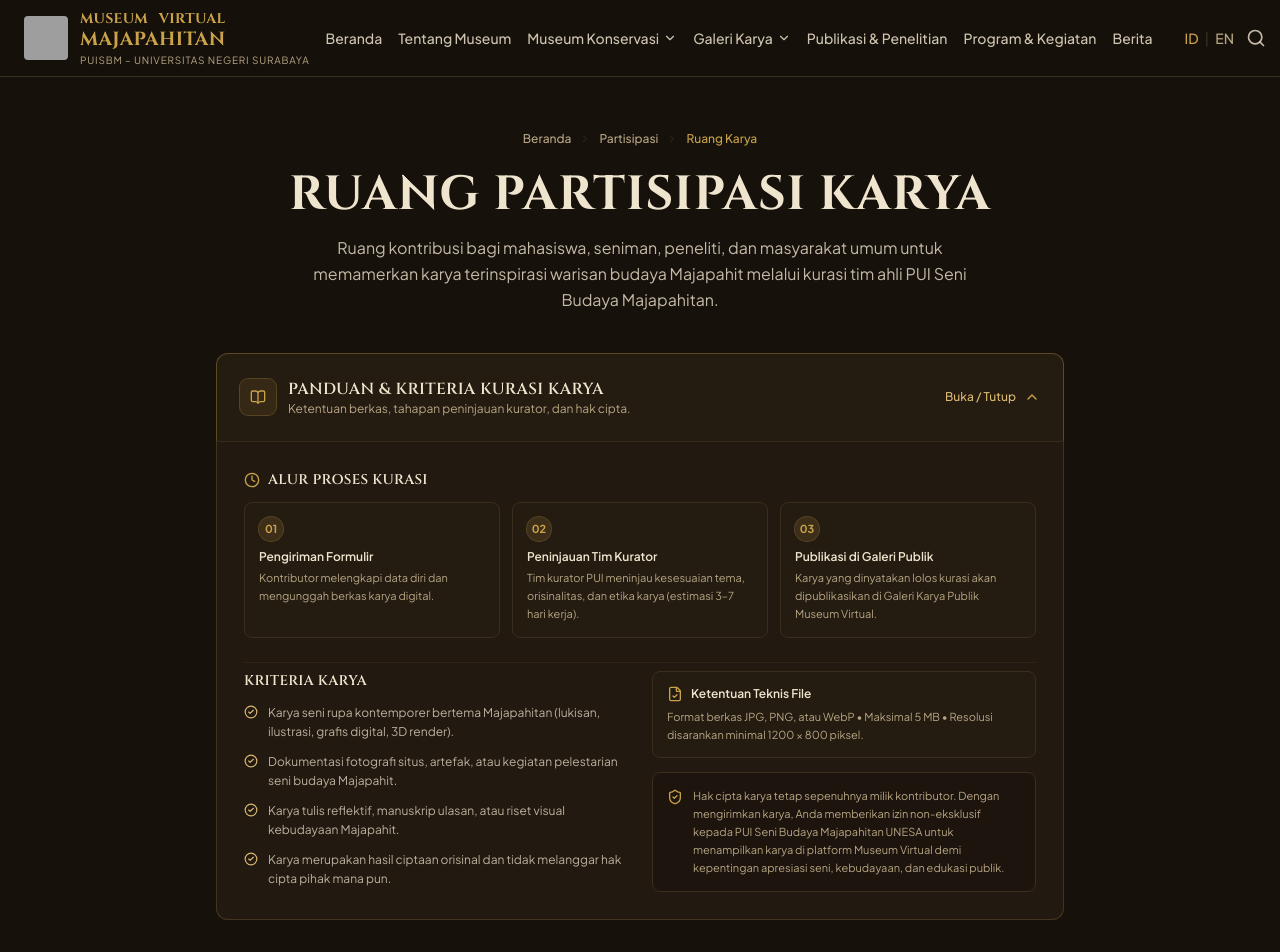
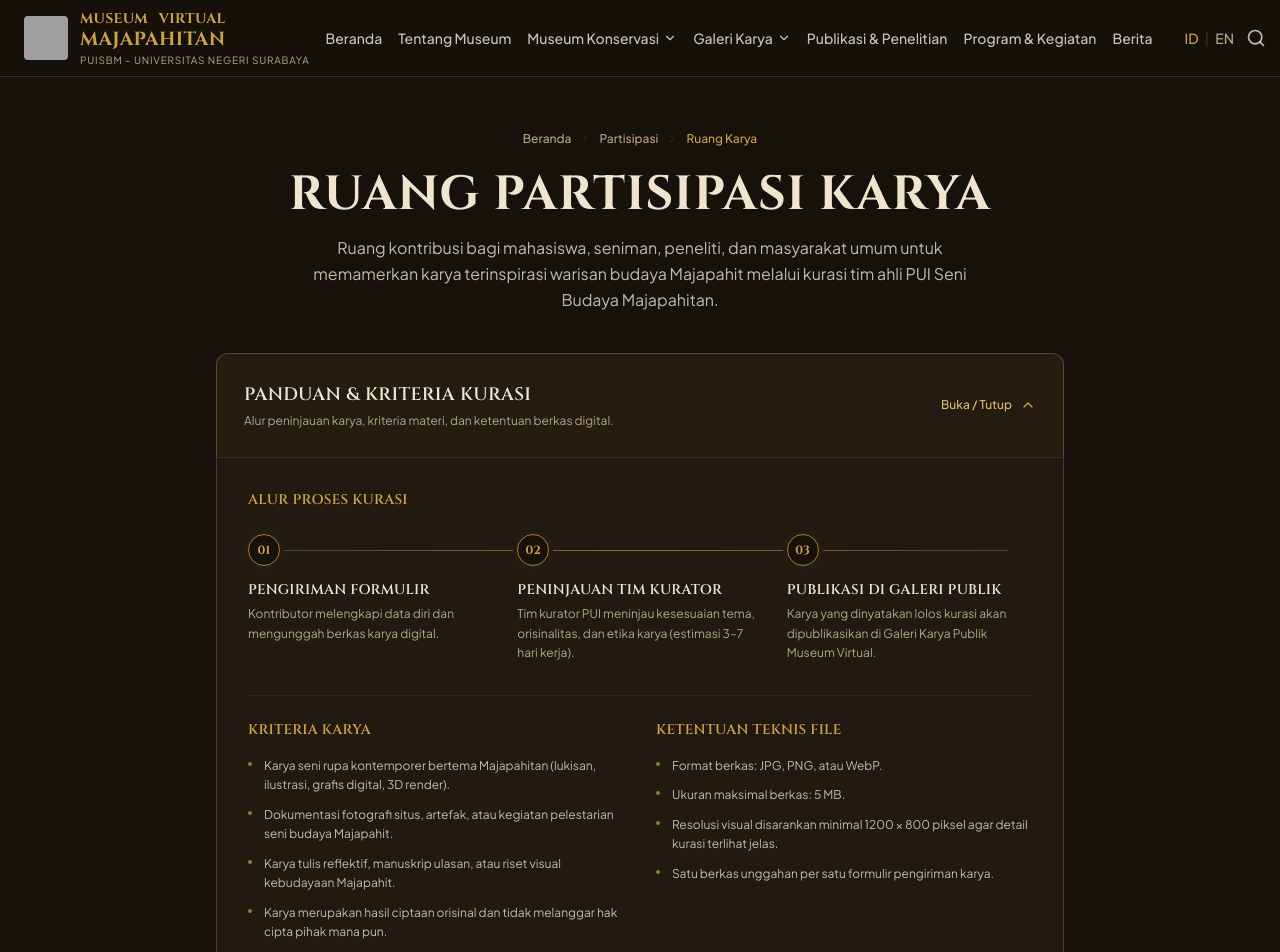
Before and after one commit to dhiyazhar/majapahitan-web, a Next.js app: page /partisipasi/kirim-karya in a window 1280 px wide. Shown: the top 952 px of the page. Built offline with nearby package versions, Linux system fonts and the light colour scheme; grey boxes are pictures that could not be loaded.

Commit message:
style: remove inner cards and checklist icons, replace with horizontal connected timeline

```diff
--- a/app/partisipasi/kirim-karya/page.tsx
+++ b/app/partisipasi/kirim-karya/page.tsx
@@ -3,11 +3,6 @@ import Link from "next/link";
 import {
   ChevronRight,
   ChevronDown,
-  CheckCircle2,
-  FileCheck,
-  Clock,
-  ShieldCheck,
-  BookOpen,
   ArrowRight,
 } from "lucide-react";
 import Navbar from "@/components/layout/Navbar";
@@ -63,100 +58,99 @@ export default function KirimKaryaPage() {
               className="group overflow-hidden rounded-xl bg-panel ring-gold-frame transition-all duration-300"
               open
             >
-              <summary className="flex cursor-pointer list-none items-center justify-between p-5 sm:p-6 transition-colors hover:bg-panel-2">
-                <div className="flex items-center gap-3">
-                  <div className="flex h-9 w-9 items-center justify-center rounded-lg bg-gold/10 text-gold ring-1 ring-gold/30">
-                    <BookOpen className="h-4 w-4" />
-                  </div>
+              <summary className="flex cursor-pointer list-none items-center justify-between p-6 sm:p-7 transition-colors hover:bg-panel-2">
                 <div>
-                    <h2 className="font-display text-sm font-semibold uppercase tracking-wider text-cream sm:text-base">
-                      Panduan & Kriteria Kurasi Karya
+                  <h2 className="font-display text-base font-semibold uppercase tracking-wider text-cream sm:text-lg">
+                    Panduan & Kriteria Kurasi
                   </h2>
-                    <p className="text-[11px] text-muted sm:text-xs">
-                      Ketentuan berkas, tahapan peninjauan kurator, dan hak cipta.
+                  <p className="mt-1 text-xs text-muted">
+                    Alur peninjauan karya, kriteria materi, dan ketentuan berkas digital.
                   </p>
                 </div>
-                </div>
 
-                <div className="flex items-center gap-2 text-xs text-gold-soft">
-                  <span className="hidden sm:inline font-medium">
-                    Buka / Tutup
-                  </span>
+                <div className="flex items-center gap-2 text-xs font-medium text-gold-soft">
+                  <span className="hidden sm:inline">Buka / Tutup</span>
                   <ChevronDown className="h-4 w-4 transition-transform duration-300 group-open:rotate-180 text-gold" />
                 </div>
               </summary>
 
-              <div className="border-t border-hairline/80 p-5 sm:p-7 space-y-6 bg-ink-2/40">
-                {/* 3 Langkah Alur */}
+              <div className="border-t border-hairline p-6 sm:p-8 space-y-8 bg-ink-2/30">
+                {/* 1. Alur Proses Kurasi — Horizontal Connected Timeline */}
                 <div>
-                  <div className="flex items-center gap-2 text-gold mb-3">
-                    <Clock className="h-4 w-4" />
-                    <h3 className="font-display text-xs font-semibold uppercase tracking-wider text-cream sm:text-sm">
+                  <h3 className="font-display text-xs font-semibold uppercase tracking-[0.2em] text-gold sm:text-sm">
                     {panduan.alurTitle}
                   </h3>
-                  </div>
 
-                  <div className="grid grid-cols-1 gap-3 sm:grid-cols-3">
+                  <div className="relative mt-6">
+                    {/* Connecting Line Track */}
+                    <div className="absolute top-4 left-6 right-6 hidden sm:block h-[1px] bg-gradient-to-r from-gold/30 via-gold/60 to-gold/30" />
+
+                    <div className="grid grid-cols-1 gap-6 sm:grid-cols-3 sm:gap-6">
                       {panduan.alurSteps.map((step) => (
                         <div
                           key={step.step}
-                        className="rounded-lg border border-hairline bg-panel p-3.5"
+                          className="relative z-10 flex flex-col items-start"
                         >
-                        <span className="flex h-6 w-6 items-center justify-center rounded-full bg-gold/15 text-[11px] font-bold text-gold ring-1 ring-gold/30">
+                          <span className="flex h-8 w-8 items-center justify-center rounded-full bg-ink border border-gold-deep font-display text-xs font-bold text-gold ring-4 ring-panel">
                             {step.step}
                           </span>
-                        <p className="mt-2 text-xs font-semibold text-cream">
+                          <h4 className="mt-3.5 font-display text-xs font-semibold uppercase tracking-wide text-cream sm:text-sm">
                             {step.title}
-                        </p>
-                        <p className="mt-1 text-[11px] text-muted leading-relaxed">
+                          </h4>
+                          <p className="mt-1 text-xs text-muted leading-relaxed">
                             {step.desc}
                           </p>
                         </div>
                       ))}
                     </div>
                   </div>
+                </div>
 
-                {/* Kriteria & Ketentuan File (2 Kolom di Tablet/Desktop) */}
-                <div className="grid grid-cols-1 gap-6 md:grid-cols-2 pt-2 border-t border-hairline/50">
-                  {/* Kriteria */}
+                {/* 2. Kriteria & Ketentuan Berkas (Editorial Clean List — Tanpa Kotak & Tanpa Ikon Checkmark) */}
+                <div className="grid grid-cols-1 gap-8 md:grid-cols-2 pt-6 border-t border-hairline/60">
+                  {/* Kriteria Karya */}
                   <div>
-                    <h3 className="font-display text-xs font-semibold uppercase tracking-wider text-cream sm:text-sm mb-3">
+                    <h3 className="font-display text-xs font-semibold uppercase tracking-[0.2em] text-gold sm:text-sm">
                       {panduan.kriteriaTitle}
                     </h3>
-                    <ul className="space-y-2.5">
+                    <ul className="mt-4 space-y-2.5">
                       {panduan.kriteriaList.map((item, idx) => (
                         <li
                           key={idx}
-                          className="flex items-start gap-2.5 text-xs leading-relaxed text-cream/75"
+                          className="flex items-start gap-3 text-xs leading-relaxed text-cream/80"
                         >
-                          <CheckCircle2 className="mt-0.5 h-3.5 w-3.5 shrink-0 text-gold-soft" />
+                          <span className="mt-1.5 h-1 w-1 shrink-0 rounded-full bg-gold/70" />
                           <span>{item}</span>
                         </li>
                       ))}
                     </ul>
                   </div>
 
-                  {/* Ketentuan Berkas & Hak Cipta */}
-                  <div className="space-y-3.5">
-                    <div className="rounded-lg border border-hairline bg-panel p-3.5">
-                      <div className="flex items-center gap-2 text-gold mb-1.5">
-                        <FileCheck className="h-4 w-4" />
-                        <h4 className="text-xs font-semibold text-cream">
+                  {/* Ketentuan Berkas */}
+                  <div>
+                    <h3 className="font-display text-xs font-semibold uppercase tracking-[0.2em] text-gold sm:text-sm">
                       {panduan.teknisTitle}
-                        </h4>
+                    </h3>
+                    <ul className="mt-4 space-y-2.5">
+                      {panduan.teknisList.map((teknis, idx) => (
+                        <li
+                          key={idx}
+                          className="flex items-start gap-3 text-xs leading-relaxed text-cream/80"
+                        >
+                          <span className="mt-1.5 h-1 w-1 shrink-0 rounded-full bg-gold/70" />
+                          <span>{teknis}</span>
+                        </li>
+                      ))}
+                    </ul>
                   </div>
-                      <p className="text-[11px] leading-relaxed text-muted">
-                        Format berkas JPG, PNG, atau WebP • Maksimal 5 MB • Resolusi disarankan minimal 1200 × 800 piksel.
-                      </p>
                 </div>
 
-                    <div className="rounded-lg border border-hairline bg-ink/50 p-3.5 flex items-start gap-2.5">
-                      <ShieldCheck className="mt-0.5 h-4 w-4 shrink-0 text-gold" />
-                      <p className="text-[11px] leading-relaxed text-muted">
+                {/* 3. Catatan Hak Cipta & Etika (Clean Editorial Note Tanpa Box) */}
+                <div className="pt-4 border-t border-hairline/60">
+                  <p className="text-xs text-muted leading-relaxed">
+                    <span className="font-semibold text-cream/90">Ketentuan Hak Cipta: </span>
                     {panduan.hakCipta}
                   </p>
-                    </div>
-                  </div>
                 </div>
               </div>
             </details>
```
Lines whose indentation alone changed are shown as unchanged.
